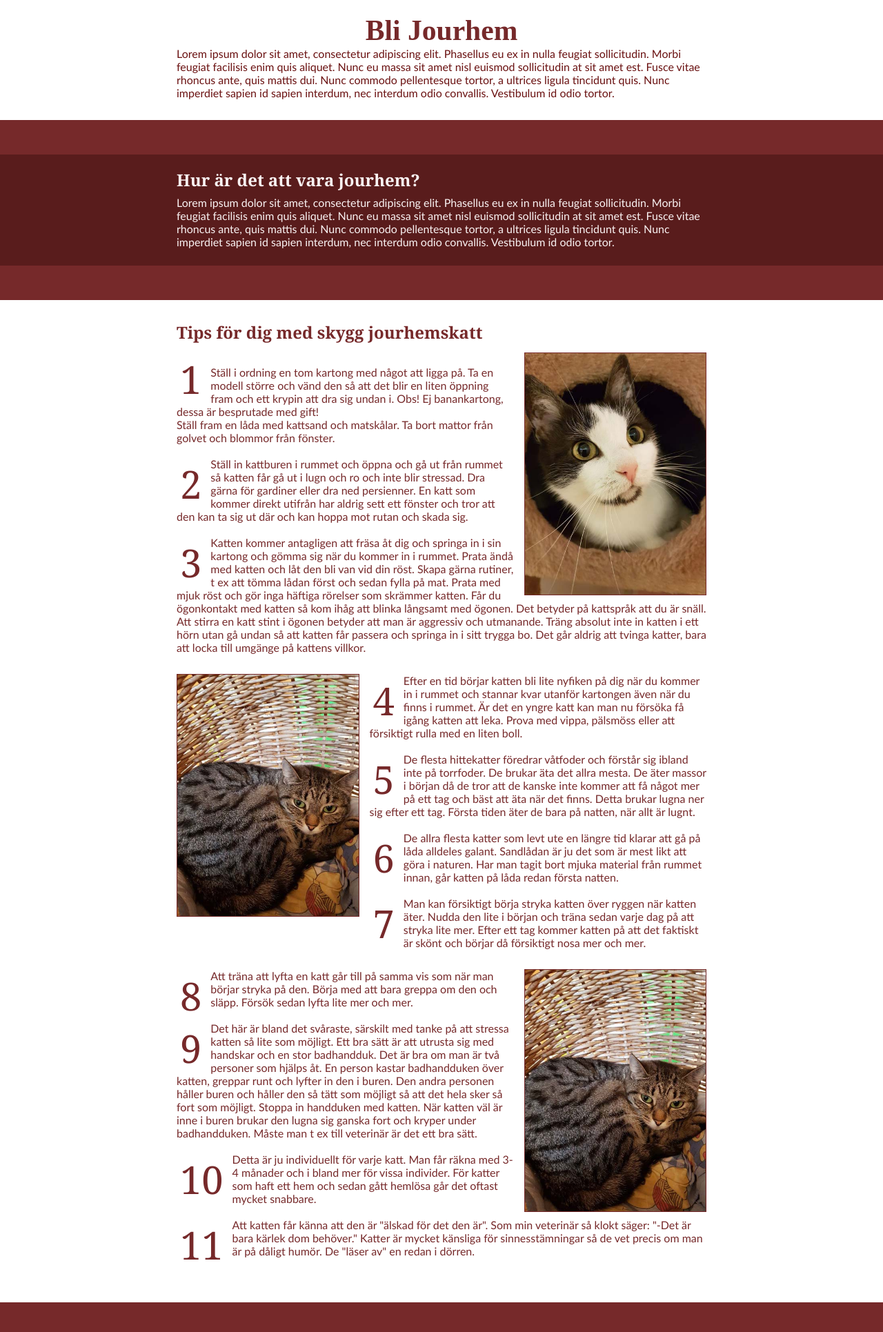
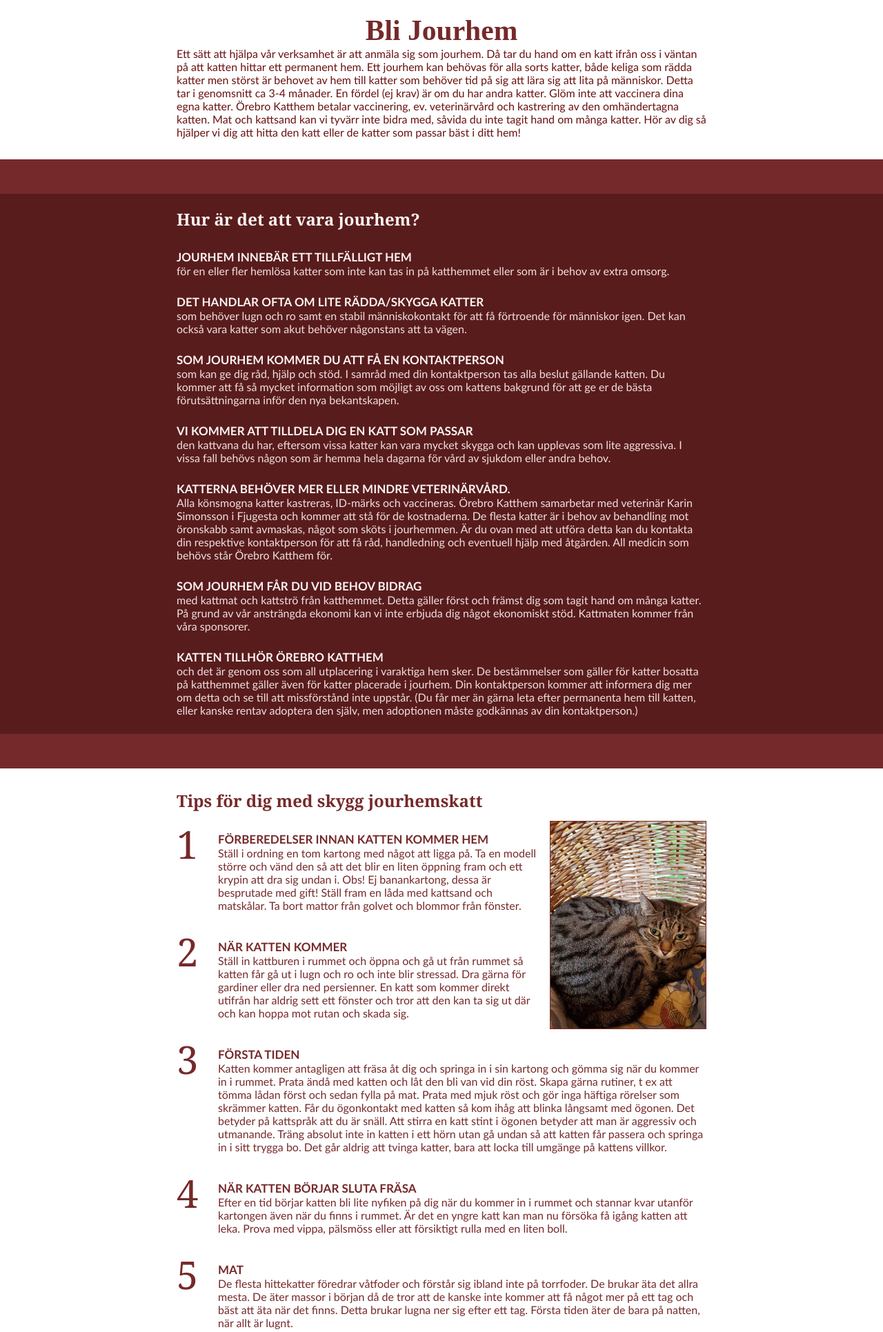
Before and after one commit to Weyenriah/orebrokatthem, a PHP site: page /pages/jour.html in a window 1280 px wide. Shown: the part 125-2056 px from the top of the page at 69% size. Run offline with PHP 8.4, Linux system fonts and the light colour scheme.

Commit message:
Add a lot of changes to "Bli jourhem"

```diff
--- a/pages/jour.html
+++ b/pages/jour.html
@@ -40,55 +40,174 @@
     <!-- Specific heading to this page -->
     <header class="header">
         <h1> Bli Jourhem </h1>
-        <p> Lorem ipsum dolor sit amet, consectetur adipiscing elit. Phasellus eu ex in nulla feugiat sollicitudin. Morbi feugiat facilisis enim quis aliquet. Nunc eu massa sit amet nisl euismod sollicitudin at sit amet est. Fusce vitae rhoncus ante, quis mattis dui. Nunc commodo pellentesque tortor, a ultrices ligula tincidunt quis. Nunc imperdiet sapien id sapien interdum, nec interdum odio convallis. Vestibulum id odio tortor.
+        <p>
+           Ett sätt att hjälpa vår verksamhet är att anmäla sig som jourhem. Då tar du hand om en katt ifrån oss i väntan på att katten hittar ett permanent hem. Ett jourhem kan behövas för alla sorts katter, både keliga som rädda katter men störst är behovet av hem till katter som behöver tid på sig att lära sig att lita på människor. Detta tar i genomsnitt ca 3-4 månader. En fördel (ej krav) är om du har andra katter. Glöm inte att vaccinera dina egna katter. Örebro Katthem betalar vaccinering, ev. veterinärvård och kastrering av den omhändertagna katten. Mat och kattsand kan vi tyvärr inte bidra med, såvida du inte tagit hand om många katter.
+            Hör av dig så hjälper vi dig att hitta den katt eller de katter som passar bäst i ditt hem!
         </p>
     </header>
 
     <section class="red-background">
         <h2> Hur är det att vara jourhem? </h2>
-        <p> Lorem ipsum dolor sit amet, consectetur adipiscing elit. Phasellus eu ex in nulla feugiat sollicitudin. Morbi feugiat facilisis enim quis aliquet. Nunc eu massa sit amet nisl euismod sollicitudin at sit amet est. Fusce vitae rhoncus ante, quis mattis dui. Nunc commodo pellentesque tortor, a ultrices ligula tincidunt quis. Nunc imperdiet sapien id sapien interdum, nec interdum odio convallis. Vestibulum id odio tortor. </p>
+        <div>
+            <h5 class="second-row-heading-red">
+            Jourhem innebär ett tillfälligt hem
+        </h5>
+            <p>
+                för en eller fler hemlösa katter som inte kan tas in på katthemmet eller som är i behov av extra omsorg.
+            </p>
+
+            <h5 class="second-row-heading-red">
+                Det handlar ofta om lite rädda/skygga katter
+            </h5>
+            <p>
+                som behöver lugn och ro samt en stabil människokontakt för att få förtroende för människor igen. Det kan också vara katter som akut behöver någonstans att ta vägen.
+            </p>
+
+            <h5 class="second-row-heading-red">
+                Som jourhem kommer du att få en kontaktperson
+            </h5>
+            <p>
+                som kan ge dig råd, hjälp och stöd. I samråd med din kontaktperson tas alla beslut gällande katten. Du kommer att få så mycket information som möjligt av oss om kattens bakgrund för att ge er de bästa förutsättningarna inför den nya bekantskapen.
+            </p>
+
+            <h5 class="second-row-heading-red">
+                Vi kommer att tilldela dig en katt som passar
+            </h5>
+            <p>
+                den kattvana du har, eftersom vissa katter kan vara mycket skygga och kan upplevas som lite aggressiva. I vissa fall behövs någon som är hemma hela dagarna för vård av sjukdom eller andra behov.
+            </p>
+
+            <h5 class="second-row-heading-red">
+                Katterna behöver mer eller mindre veterinärvård.
+            </h5>
+            <p>
+                Alla könsmogna katter kastreras, ID-märks och vaccineras. Örebro Katthem samarbetar med veterinär Karin Simonsson i Fjugesta och kommer att stå för de kostnaderna. De flesta katter är i behov av behandling mot öronskabb samt avmaskas, något som sköts i jourhemmen. Är du ovan med att utföra detta kan du kontakta din respektive kontaktperson för att få råd, handledning och eventuell hjälp med åtgärden. All medicin som behövs står Örebro Katthem för.
+            </p>
+
+            <h5 class="second-row-heading-red">
+                Som jourhem får du vid behov bidrag
+            </h5>
+            <p>
+                med kattmat och kattströ från katthemmet. Detta gäller först och främst dig som tagit hand om många katter. På grund av vår ansträngda ekonomi kan vi inte erbjuda dig något ekonomiskt stöd. Kattmaten kommer från våra sponsorer.
+            </p>
+
+            <h5 class="second-row-heading-red">
+                Katten tillhör Örebro Katthem
+            </h5>
+            <p>
+                och det är genom oss som all utplacering i varaktiga hem sker. De bestämmelser som gäller för katter bosatta på katthemmet gäller även för katter placerade i jourhem. Din kontaktperson kommer att informera dig mer om detta och se till att missförstånd inte uppstår. (Du får mer än gärna leta efter permanenta hem till katten, eller kanske rentav adoptera den själv, men adoptionen måste godkännas av din kontaktperson.)
+            </p>
+        </div>
     </section>
 
     <section class="white-background">
         <h2> Tips för dig med skygg jourhemskatt </h2>
-        <p> <img class="right-img" src="../images/mollyblom.jpg">
-            <span class="left-num"> 1 </span>
-            <br/>
-            Ställ i ordning en tom kartong med något att ligga på. Ta en modell större och vänd den så att det blir en liten öppning fram och ett krypin att dra sig undan i. Obs! Ej banankartong, dessa är besprutade med gift! <br/>
-            Ställ fram en låda med kattsand och matskålar. Ta bort mattor från golvet och blommor från fönster.
-            <br/>
-            <br/>
-            <span class="left-num"> 2 </span> Ställ in kattburen i rummet och öppna och gå ut från rummet så katten får gå ut i lugn och ro och inte blir stressad. Dra gärna för gardiner eller dra ned persienner. En katt som kommer direkt utifrån har aldrig sett ett fönster och tror att den kan ta sig ut där och kan hoppa mot rutan och skada sig.
-            <br/>
-            <br/>
-            <span class="left-num"> 3 </span> Katten kommer antagligen att fräsa åt dig och springa in i sin kartong och gömma sig när du kommer in i rummet. Prata ändå med katten och låt den bli van vid din röst. Skapa gärna rutiner, t ex att tömma lådan först och sedan fylla på mat. Prata med mjuk röst och gör inga häftiga rörelser som skrämmer katten.
+        <div> <img class="right-img" src="../images/ashild.jpg">
+            <ol>
+                <li>
+                    <span class="left-num">
+                        1
+                    </span>
+                    <h5 class="adjust-main-left second-row-heading"> Förberedelser innan katten kommer hem </h5>
+                    <p class="adjust-main-left">
+                        Ställ i ordning en tom kartong med något att ligga på. Ta en modell större och vänd den så att det blir en liten öppning fram och ett krypin att dra sig undan i. Obs! Ej banankartong, dessa är besprutade med gift!
+                        Ställ fram en låda med kattsand och matskålar. Ta bort mattor från golvet och blommor från fönster.
+                    </p>
+                </li>
+                <li>
+                    <span class="left-num">
+                        2
+                    </span>
+                    <h5 class="adjust-main-left second-row-heading"> När katten kommer </h5>
+                    <p class="adjust-main-left">
+                        Ställ in kattburen i rummet och öppna och gå ut från rummet så katten får gå ut i lugn och ro och inte blir stressad. Dra gärna för gardiner eller dra ned persienner. En katt som kommer direkt utifrån har aldrig sett ett fönster och tror att den kan ta sig ut där och kan hoppa mot rutan och skada sig.
+                    </p>
+                </li>
+                <li>
+                    <span class="left-num">
+                        3
+                    </span>
+                    <h5 class="adjust-main-left second-row-heading"> Första tiden </h5>
+                    <p class="adjust-main-left">
+                        Katten kommer antagligen att fräsa åt dig och springa in i sin kartong och gömma sig när du kommer in i rummet. Prata ändå med katten och låt den bli van vid din röst. Skapa gärna rutiner, t ex att tömma lådan först och sedan fylla på mat. Prata med mjuk röst och gör inga häftiga rörelser som skrämmer katten.
 
-            Får du ögonkontakt med katten så kom ihåg att blinka långsamt med ögonen. Det betyder på kattspråk att du är snäll. Att stirra en katt stint i ögonen betyder att man är aggressiv och utmanande. Träng absolut inte in katten i ett hörn utan gå undan så att katten får passera och springa in i sitt trygga bo. Det går aldrig att tvinga katter, bara att locka till umgänge på kattens villkor.
-        </p>
-        <p> <img class="left-img" src="../images/ashild.jpg">
-            <span class="left-num"> 4 </span> Efter en tid börjar katten bli lite nyfiken på dig när du kommer in i rummet och stannar kvar utanför kartongen även när du finns i rummet. Är det en yngre katt kan man nu försöka få igång katten att leka. Prova med vippa, pälsmöss eller att försiktigt rulla med en liten boll.
-            <br/>
-            <br/>
-            <span class="left-num"> 5 </span> De flesta hittekatter föredrar våtfoder och förstår sig ibland inte på torrfoder. De brukar äta det allra mesta. De äter massor i början då de tror att de kanske inte kommer att få något mer på ett tag och bäst att äta när det finns. Detta brukar lugna ner sig efter ett tag. Första tiden äter de bara på natten, när allt är lugnt.
-            <br/>
-            <br/>
-            <span class="left-num"> 6 </span> De allra flesta katter som levt ute en längre tid klarar att gå på låda alldeles galant. Sandlådan är ju det som är mest likt att göra i naturen. Har man tagit bort mjuka material från rummet innan, går katten på låda redan första natten.
-            <br/>
-            <br/>
-            <span class="left-num"> 7 </span> Man kan försiktigt börja stryka katten över ryggen när katten äter. Nudda den lite i början och träna sedan varje dag på att stryka lite mer. Efter ett tag kommer katten på att det faktiskt är skönt och börjar då försiktigt nosa mer och mer.
-        </p>
-        <p> <img class="right-img" src="../images/ashild.jpg">
-            <span class="left-num"> 8 </span> Att träna att lyfta en katt går till på samma vis som när man börjar stryka på den. Börja med att bara greppa om den och släpp. Försök sedan lyfta lite mer och mer.
-            <br/>
-            <br/>
-            <span class="left-num"> 9 </span> Det här är bland det svåraste, särskilt med tanke på att stressa katten så lite som möjligt. Ett bra sätt är att utrusta sig med handskar och en stor badhandduk. Det är bra om man är två personer som hjälps åt. En person kastar badhandduken över katten, greppar runt och lyfter in den i buren. Den andra personen håller buren och håller den så tätt som möjligt så att det hela sker så fort som möjligt. Stoppa in handduken med katten. När katten väl är inne i buren brukar den lugna sig ganska fort och kryper under badhandduken. Måste man t ex till veterinär är det ett bra sätt.
-            <br/>
-            <br/>
-            <span class="left-num"> 10 </span> Detta är ju individuellt för varje katt. Man får räkna med 3-4 månader och i bland mer för vissa individer. För katter som haft ett hem och sedan gått hemlösa går det oftast mycket snabbare.
-            <br/>
-            <br/>
-            <span class="left-num"> 11 </span> Att katten får känna att den är "älskad för det den är". Som min veterinär så klokt säger: "-Det är bara kärlek dom behöver." Katter är mycket känsliga för sinnesstämningar så de vet precis om man är på dåligt humör. De "läser av" en redan i dörren.
-        </p>
+                        Får du ögonkontakt med katten så kom ihåg att blinka långsamt med ögonen. Det betyder på kattspråk att du är snäll. Att stirra en katt stint i ögonen betyder att man är aggressiv och utmanande. Träng absolut inte in katten i ett hörn utan gå undan så att katten får passera och springa in i sitt trygga bo. Det går aldrig att tvinga katter, bara att locka till umgänge på kattens villkor.
+                    </p>
+                </li>
+                <li>
+                    <span class="left-num">
+                        4
+                    </span>
+                    <h5 class="adjust-main-left second-row-heading"> När katten börjar sluta fräsa </h5>
+                    <p class="adjust-main-left">
+                        Efter en tid börjar katten bli lite nyfiken på dig när du kommer in i rummet och stannar kvar utanför kartongen även när du finns i rummet. Är det en yngre katt kan man nu försöka få igång katten att leka. Prova med vippa, pälsmöss eller att försiktigt rulla med en liten boll.
+                    </p>
+                </li>
+                <li>
+                    <span class="left-num">
+                        5
+                    </span>
+                    <h5 class="adjust-main-left second-row-heading"> Mat </h5>
+                    <p class="adjust-main-left">
+                        De flesta hittekatter föredrar våtfoder och förstår sig ibland inte på torrfoder. De brukar äta det allra mesta. De äter massor i början då de tror att de kanske inte kommer att få något mer på ett tag och bäst att äta när det finns. Detta brukar lugna ner sig efter ett tag. Första tiden äter de bara på natten, när allt är lugnt.
+                    </p>
+                </li>
+                <li>
+                    <span class="left-num adjusting-num-down">
+                        6
+                    </span>
+                    <h5 class="adjust-main-left second-row-heading"> Hygien </h5>
+                    <p class="adjust-main-left">
+                        De allra flesta katter som levt ute en längre tid klarar att gå på låda alldeles galant. Sandlådan är ju det som är mest likt att göra i naturen. Har man tagit bort mjuka material från rummet innan, går katten på låda redan första natten.
+                    </p>
+                </li>
+                <li>
+                    <span class="left-num">
+                        7
+                    </span>
+                    <h5 class="adjust-main-left second-row-heading"> Att stryka på katten </h5>
+                    <p class="adjust-main-left">
+                        Man kan försiktigt börja stryka katten över ryggen när katten äter. Nudda den lite i början och träna sedan varje dag på att stryka lite mer. Efter ett tag kommer katten på att det faktiskt är skönt och börjar då försiktigt nosa mer och mer.
+                    </p>
+                </li>
+                <li>
+                    <span class="left-num adjusting-num-down">
+                        8
+                    </span>
+                    <h5 class="adjust-main-left second-row-heading"> Träna på att lyfta </h5>
+                    <p class="adjust-main-left">
+                        Att träna att lyfta en katt går till på samma vis som när man börjar stryka på den. Börja med att bara greppa om den och släpp. Försök sedan lyfta lite mer och mer.
+                    </p>
+                </li>
+                <li>
+                    <span class="left-num">
+                        9
+                    </span>
+                    <h5 class="adjust-main-left second-row-heading"> Att få in en skygg katt i transportbur </h5>
+                    <p class="adjust-main-left">
+                        Det här är bland det svåraste, särskilt med tanke på att stressa katten så lite som möjligt. Ett bra sätt är att utrusta sig med handskar och en stor badhandduk. Det är bra om man är två personer som hjälps åt. En person kastar badhandduken över katten, greppar runt och lyfter in den i buren. Den andra personen håller buren och håller den så tätt som möjligt så att det hela sker så fort som möjligt. Stoppa in handduken med katten. När katten väl är inne i buren brukar den lugna sig ganska fort och kryper under badhandduken. Måste man t ex till veterinär är det ett bra sätt.
+                    </p>
+                </li>
+                <li>
+                    <span class="left-num adjusting-num-left">
+                        10
+                    </span>
+                    <h5 class="adjust-main-left second-row-heading"> Hur lång tid tar det? </h5>
+                    <p class="adjust-main-left">
+                        Detta är ju individuellt för varje katt. Man får räkna med 3-4 månader och i bland mer för vissa individer. För katter som haft ett hem och sedan gått hemlösa går det oftast mycket snabbare.
+                    </p>
+                </li>
+                <li>
+                    <span class="left-num adjusting-num-left">
+                        11
+                    </span>
+                    <h5 class="adjust-main-left second-row-heading"> Det viktigaste </h5>
+                    <p class="adjust-main-left">
+                        Att katten får känna att den är "älskad för det den är". Som min veterinär så klokt säger: "-Det är bara kärlek dom behöver." Katter är mycket känsliga för sinnesstämningar så de vet precis om man är på dåligt humör. De "läser av" en redan i dörren.
+                    </p>
+                </li>
+            </ol>
+        </div>
     </section>
 
     <section class="red-background">
--- a/style/jour.css
+++ b/style/jour.css
@@ -142,49 +142,6 @@ body {
     margin: 0;
 }
 
-/* === HOW WHITE PARTS LOOK AT WEBPAGE === */
-.white-background {
-    display: grid;
-    grid-template-columns: 20% 60% 20%;
-}
-
-.white-background h2 {
-    grid-column: 2 / span 2;
-    color: #76292a;
-    font-family: "Georgia", serif;
-    margin-top: 30px;
-    margin-bottom: 0;
-}
-
-.white-background p {
-    grid-column: 2;
-    color: #76292a;
-    font-family: "Calibri", sans-serif;
-    margin-top: 13px;
-}
-
-.right-img{
-    height: 350px;
-    float: right;
-    margin-left: 15px;
-    border: 1px solid #76292a;
-}
-
-.left-img {
-    float: left;
-    height: 350px;
-    margin-right: 15px;
-    border: 1px solid #76292a;
-}
-
-.left-num {
-    float: left;
-    font-size: 350%;
-    margin-right: 13px;
-    margin-left: 5px;
-    font-family: "Georgia", serif;
-}
-
 /* === HOW RED PARTS LOOK AT WEBPAGE === */
 .red-background {
     margin-top: 30px;
@@ -194,7 +151,7 @@ body {
     background-color: #591c1c;
     color: #faf3f3;
     display: grid;
-    grid-template-rows: 20px 40px auto;
+    grid-template-rows: 20px 61px auto;
     grid-template-columns: 20% 60% 20%;
 }
 
@@ -205,12 +162,94 @@ body {
     font-family: "Georgia", serif;
 }
 
-.red-background p {
+.red-background div {
     grid-row: 3;
     grid-column: 2;
+}
+
+.second-row-heading-red {
+    text-transform: uppercase;
+    margin: 0;
+    font-family: "Calibri", sans-serif;
+    font-size: 17px;
+}
+
+.red-background p {
     margin-top: 0;
     margin-bottom: 25px;
     font-family: "Calibri", sans-serif;
+    color: #f0dfdf;
+}
+
+/* === HOW WHITE PARTS LOOK AT WEBPAGE === */
+.white-background {
+    display: grid;
+    grid-template-columns: 20% 60% 20%;
+}
+
+/* Styling to heading */
+.white-background h2 {
+    grid-column: 2 / span 2;
+    color: #76292a;
+    font-family: "Georgia", serif;
+    margin-top: 30px;
+    margin-bottom: 0;
+}
+
+.white-background div {
+    grid-column: 2;
+    color: #76292a;
+    font-family: "Calibri", sans-serif;
+    width: 100%;
+    margin-top: 13px;
+}
+
+/* Styling to list */
+.white-background ol {
+    list-style: none;
+    padding: 0;
+}
+.white-background ol li {
+    position: relative;
+    margin-bottom: 40px;
+}
+.adjust-main-left {
+    padding-left: 60px;
+}
+
+.white-background ol li p {
+    margin-top: 0;
+}
+
+.second-row-heading {
+    text-transform: uppercase;
+    font-size: 17px;
+    margin: 0;
+}
+
+/* Styling to the numbers in list */
+.left-num {
+    position: absolute;
+    line-height: 25px;
+    font-size: 350%;
+    font-family: "Georgia", serif;
+    margin-top: 5px;
+}
+
+/* Tiny adjustments on the numbers that do not fit the standard */
+.adjusting-num-down {
+    margin-top: 18px;
+}
+.adjusting-num-left {
+    margin-left: -20px;
+}
+
+/* Adjusting the image */
+.right-img {
+    height: 300px;
+    float: right;
+    margin-left: 15px;
+    border: 1px solid #76292a;
 }
 
 /* === LINKS TO OUTSIDE "COMPANIES" === */
```
